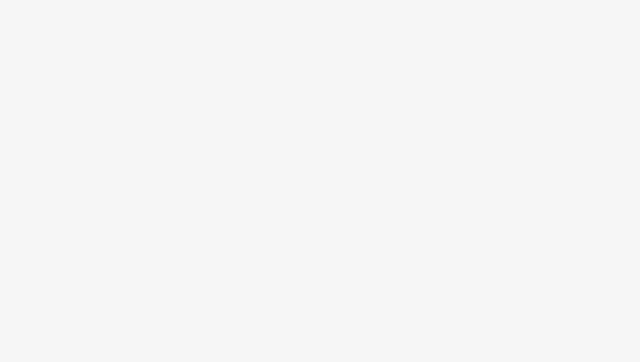
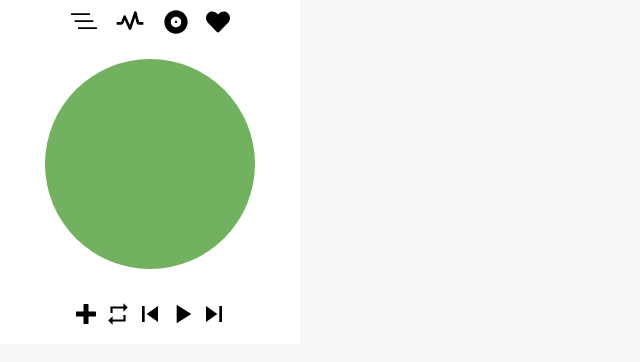
Before and after one commit to horenjs/horen-lite, a React app: page / in a window 1280 px wide. Shown: the top 362 px of the page, without its empty margins (0-640 px from the left). Built offline with nearby package versions, Linux system fonts and the light colour scheme.

Commit message:
feat: base ui

```diff
--- a/package.json
+++ b/package.json
@@ -48,8 +48,9 @@
     "electron-squirrel-startup": "^1.0.0",
     "react": "^17.0.2",
     "react-dom": "^17.0.2",
+    "react-icons": "^4.4.0",
     "react-redux": "^8.0.2",
-    "react-router-dom": "6.3.0"
+    "react-router-dom": "^6.3.0"
   },
   "config": {}
 }
--- /dev/null
+++ b/src/renderer/App.less
@@ -0,0 +1,8 @@
+.my-app {
+  width: 300px;
+  background-color: #fff;
+}
+
+.footer {
+  height: 44px;
+}
--- a/src/renderer/App.tsx
+++ b/src/renderer/App.tsx
@@ -1,43 +1,62 @@
 import React from "react";
-import { BrowserRouter } from "react-router-dom";
+import { BrowserRouter, Routes, Route } from "react-router-dom";
+import { BsListNested } from "react-icons/bs";
+import { BiPulse } from "react-icons/bi";
+import { FaHeart } from "react-icons/fa";
+import { MdAlbum } from "react-icons/md";
 import Footer from "./components/footer";
-
+import PageCover from "./pages/cover";
+import "./App.less";
 
 function App() {
   const footerItems = [
     {
       key: "playlist",
       title: "Play List",
-      icon: <span></span>,
-      onClick: function(key: string | number) {
+      icon: <BsListNested size={28} />,
+      onClick: function (key: string | number) {
         console.log(key);
-      }
+      },
     },
     {
       key: "playing",
       title: "Playing",
-      icon: <span></span>,
-      onClick: function(key: string | number) {
+      icon: <BiPulse size={32} />,
+      onClick: function (key: string | number) {
         console.log(key);
-      }
+      },
     },
     {
       key: "albums",
       title: "Albums",
-      icon: <span></span>,
-      onClick: function(key: string | number) {
+      icon: <MdAlbum size={28} />,
+      onClick: function (key: string | number) {
+        console.log(key);
+      },
+    },
+    {
+      key: "favorite",
+      title: "Favorite",
+      icon: <FaHeart size={24} />,
+      onClick(key: string | number) {
         console.log(key);
       }
     }
-  ]
+  ];
 
   const [itemKey, setItemKey] = React.useState("");
 
   return (
     <div className="my-app" style={{ textAlign: "center" }}>
-      <div className={"main"}></div>
       <div className={"footer"}>
         <Footer items={footerItems} />
+      </div>
+      <div className={"main"}>
+        <BrowserRouter>
+          <Routes>
+            <Route element={<PageCover />} index />
+          </Routes>
+        </BrowserRouter>
       </div>
     </div>
   );
--- a/src/renderer/components/footer/index.tsx
+++ b/src/renderer/components/footer/index.tsx
@@ -1,4 +1,5 @@
 import React from "react";
+import "./style.less";
 
 export interface FooterItem {
   key: string | number;
@@ -24,7 +25,7 @@ export default function Footer(props: FooterProps) {
               item.onClick(item.key);
             }
           }}>
-            <span className={"item-icon"}>{item.icon}</span>
+            <div className={"item-icon"}>{item.icon}</div>
           </div>
         )
       })}
--- a/src/renderer/components/footer/style.less
+++ b/src/renderer/components/footer/style.less
@@ -1,14 +1,22 @@
 .component-footer {
-  height: 80px;
+  height: 100%;
   display: flex;
   justify-content: center;
   align-items: center;
+  flex-wrap: nowrap;
 }
 
 .item {
-  width: 80px;
-  height: 80px;
+  height: 100%;
+  padding: 0 8px;
+  cursor: pointer;
   &:hover {
     background-color: rgba(224, 224, 224, 0.65);
   }
+  .item-icon {
+    height: 100%;
+    display: flex;
+    align-items: center;
+    justify-content: center;
+  }
 }
--- /dev/null
+++ b/src/renderer/components/handler/index.tsx
@@ -0,0 +1,37 @@
+import React from "react";
+import "./style.less";
+
+export interface HandlerItem {
+  icon: React.ReactNode;
+  key: string | number;
+  onClick(key: string | number): void;
+}
+
+export interface HandlerProps {
+  items: HandlerItem[];
+}
+
+export default function Handler(props: HandlerProps) {
+  const { items } = props;
+
+  return (
+    <div className={"component-handler"}>
+      {items.map((item, index) => {
+        return (
+          <div
+            className={"handler-item"}
+            key={item.key || index}
+            onClick={(e) => {
+              e.preventDefault();
+              if (item.onClick) {
+                item.onClick(item.key);
+              }
+            }}
+          >
+            <div className={"handler-icon"}>{item.icon}</div>
+          </div>
+        );
+      })}
+    </div>
+  );
+}
--- /dev/null
+++ b/src/renderer/components/handler/style.less
@@ -0,0 +1,17 @@
+.component-handler {
+  display: flex;
+  align-items: center;
+  height: 100%;
+  width: fit-content;
+}
+
+.handler-item {
+  height: 100%;
+  .handler-icon {
+    height: 100%;
+    width: 32px;
+    display: flex;
+    justify-content: center;
+    align-items: center;
+  }
+}
--- /dev/null
+++ b/src/renderer/pages/cover/index.tsx
@@ -0,0 +1,53 @@
+import React from "react";
+import { MdSkipPrevious, MdPlayArrow, MdSkipNext, MdRepeat } from "react-icons/md";
+import { ImPlus } from "react-icons/im";
+import Handler, {HandlerItem} from "../../components/handler";
+import "./style.less";
+
+export default function PageCover() {
+  const handlerItems: HandlerItem[] = [
+    {
+      key: "more-action",
+      icon: <ImPlus size={20} />,
+      onClick(key: string | number) {
+        console.log(key);
+      }
+    },
+    {
+      key: "play-mode",
+      icon: <MdRepeat size={26} />,
+      onClick(key: string | number) {
+        console.log(key);
+      }
+    },
+    {
+      key: "prev-track",
+      icon: <MdSkipPrevious size={32} />,
+      onClick(key: string | number) {
+        console.log(key);
+      }
+    },
+    {
+      key: "play-or-pause",
+      icon: <MdPlayArrow size={32}/>,
+      onClick(key: string | number) {
+        console.log(key);
+      }
+    },
+    {
+      key: "next-track",
+      icon: <MdSkipNext size={32} />,
+      onClick(key: string | number) {
+        console.log(key);
+      }
+    }
+  ]
+  return (
+    <div className={"page-cover"}>
+      <div className={"cover"}></div>
+      <div className={"handlers"}>
+        <Handler items={handlerItems} />
+      </div>
+    </div>
+  )
+}
--- /dev/null
+++ b/src/renderer/pages/cover/style.less
@@ -0,0 +1,24 @@
+.page-cover {
+  width: 300px;
+  height: 300px;
+  display: flex;
+  justify-content: center;
+  align-items: center;
+  flex-wrap: wrap;
+  background-color: #fff;
+}
+
+.cover {
+  height: 70%;
+  width: 70%;
+  background-color: #71b15f;
+  border-radius: 50%;
+}
+
+.handlers {
+  width: 100%;
+  height: 32px;
+  display: flex;
+  justify-content: center;
+  align-items: center;
+}
```
Also changed, not shown: src/renderer/index.tsx (+0 -8 lines), 1 other file (tests, documents, lock files or other folders).
